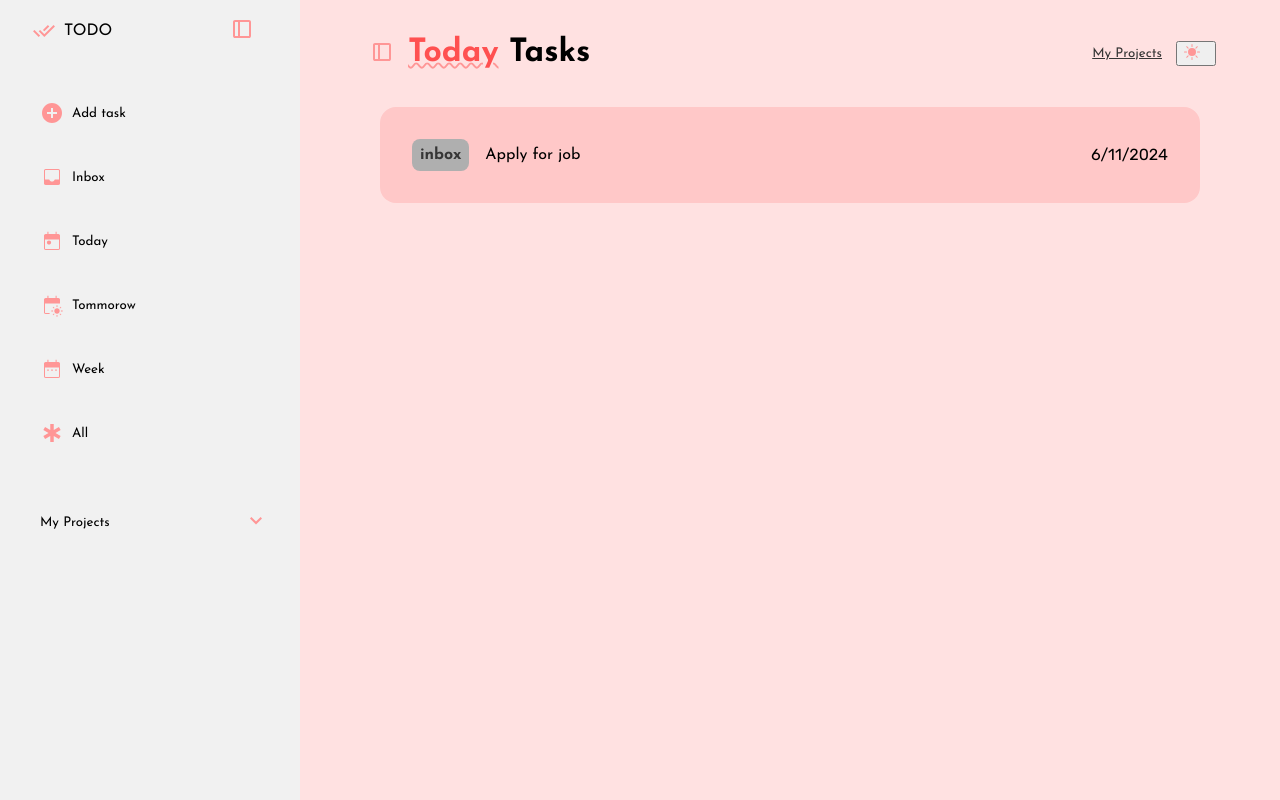
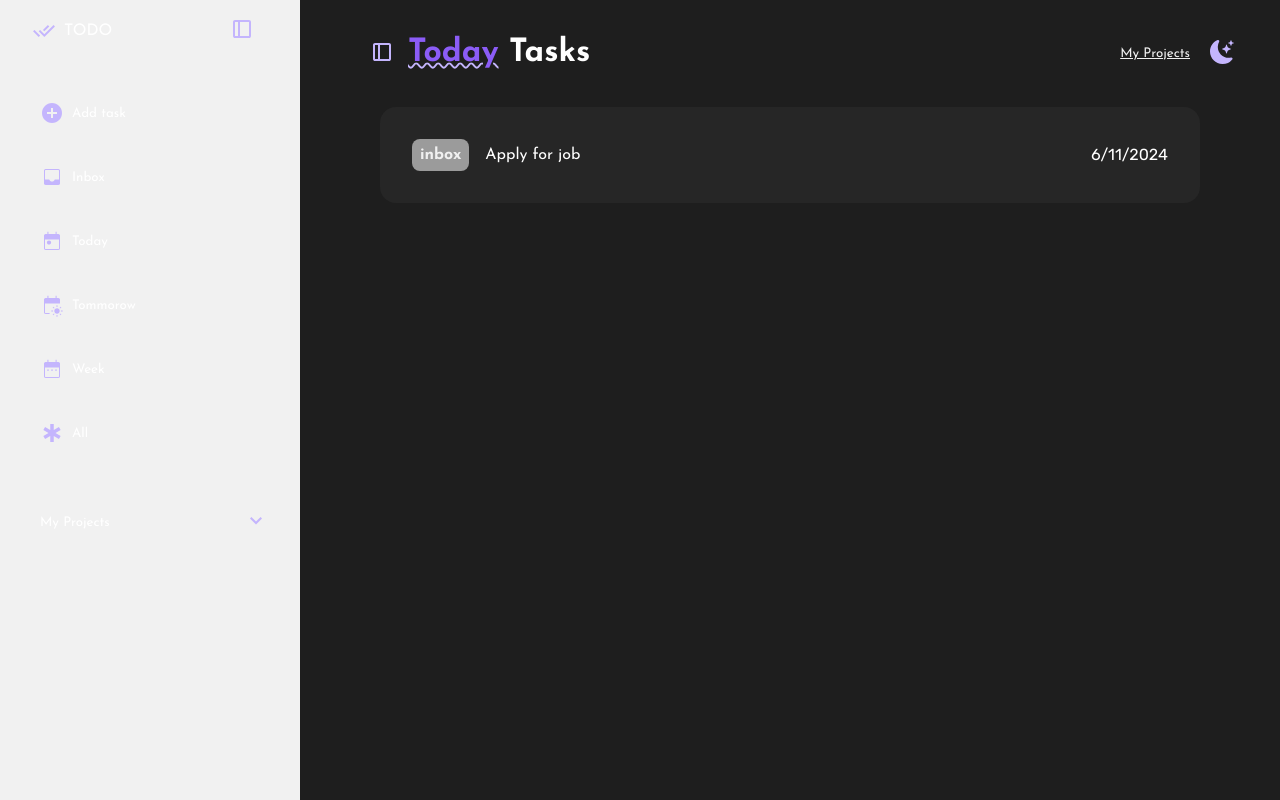
Before and after one commit to S-Y-A-N/todo-list, a website built with webpack: page src/index.html in a window 1280 px wide. Built offline with nearby package versions, Linux system fonts and the light colour scheme.

Commit message:
make dark theme default

```diff
--- a/src/index.html
+++ b/src/index.html
@@ -1,5 +1,5 @@
 <!DOCTYPE html>
-<html lang="en">
+<html lang="en" class="dark">
 <head>
     <meta charset="UTF-8">
     <meta name="viewport" content="width=device-width, initial-scale=1.0">
@@ -59,13 +59,13 @@
                 </div>
                 <div class="nav">
                     <button id="projectBtn">My Projects</button>
-                    <button id="uiBtn">
+                    <button id="themeBtn">
                         <!-- light mode icon -->
-                        <svg xmlns="http://www.w3.org/2000/svg" width="16" height="16" fill="currentColor" class="bi bi-sun-fill" viewBox="0 0 16 16">
+                        <svg class="hidden" id="lightModeIcon" xmlns="http://www.w3.org/2000/svg" width="16" height="16" fill="currentColor" class="bi bi-sun-fill" viewBox="0 0 16 16">
                             <path d="M8 12a4 4 0 1 0 0-8 4 4 0 0 0 0 8M8 0a.5.5 0 0 1 .5.5v2a.5.5 0 0 1-1 0v-2A.5.5 0 0 1 8 0m0 13a.5.5 0 0 1 .5.5v2a.5.5 0 0 1-1 0v-2A.5.5 0 0 1 8 13m8-5a.5.5 0 0 1-.5.5h-2a.5.5 0 0 1 0-1h2a.5.5 0 0 1 .5.5M3 8a.5.5 0 0 1-.5.5h-2a.5.5 0 0 1 0-1h2A.5.5 0 0 1 3 8m10.657-5.657a.5.5 0 0 1 0 .707l-1.414 1.415a.5.5 0 1 1-.707-.708l1.414-1.414a.5.5 0 0 1 .707 0m-9.193 9.193a.5.5 0 0 1 0 .707L3.05 13.657a.5.5 0 0 1-.707-.707l1.414-1.414a.5.5 0 0 1 .707 0m9.193 2.121a.5.5 0 0 1-.707 0l-1.414-1.414a.5.5 0 0 1 .707-.707l1.414 1.414a.5.5 0 0 1 0 .707M4.464 4.465a.5.5 0 0 1-.707 0L2.343 3.05a.5.5 0 1 1 .707-.707l1.414 1.414a.5.5 0 0 1 0 .708"/>
                         </svg>
                         <!-- dark mode icon -->
-                        <svg class="hidden" xmlns="http://www.w3.org/2000/svg" width="16" height="16" fill="currentColor" class="bi bi-moon-stars-fill" viewBox="0 0 16 16">
+                        <svg id="darkModeIcon" xmlns="http://www.w3.org/2000/svg" width="16" height="16" fill="currentColor" class="bi bi-moon-stars-fill" viewBox="0 0 16 16">
                         <path d="M6 .278a.77.77 0 0 1 .08.858 7.2 7.2 0 0 0-.878 3.46c0 4.021 3.278 7.277 7.318 7.277q.792-.001 1.533-.16a.79.79 0 0 1 .81.316.73.73 0 0 1-.031.893A8.35 8.35 0 0 1 8.344 16C3.734 16 0 12.286 0 7.71 0 4.266 2.114 1.312 5.124.06A.75.75 0 0 1 6 .278"/>
                         <path d="M10.794 3.148a.217.217 0 0 1 .412 0l.387 1.162c.173.518.579.924 1.097 1.097l1.162.387a.217.217 0 0 1 0 .412l-1.162.387a1.73 1.73 0 0 0-1.097 1.097l-.387 1.162a.217.217 0 0 1-.412 0l-.387-1.162A1.73 1.73 0 0 0 9.31 6.593l-1.162-.387a.217.217 0 0 1 0-.412l1.162-.387a1.73 1.73 0 0 0 1.097-1.097zM13.863.099a.145.145 0 0 1 .274 0l.258.774c.115.346.386.617.732.732l.774.258a.145.145 0 0 1 0 .274l-.774.258a1.16 1.16 0 0 0-.732.732l-.258.774a.145.145 0 0 1-.274 0l-.258-.774a1.16 1.16 0 0 0-.732-.732l-.774-.258a.145.145 0 0 1 0-.274l.774-.258c.346-.115.617-.386.732-.732z"/>
                       </svg>
```
